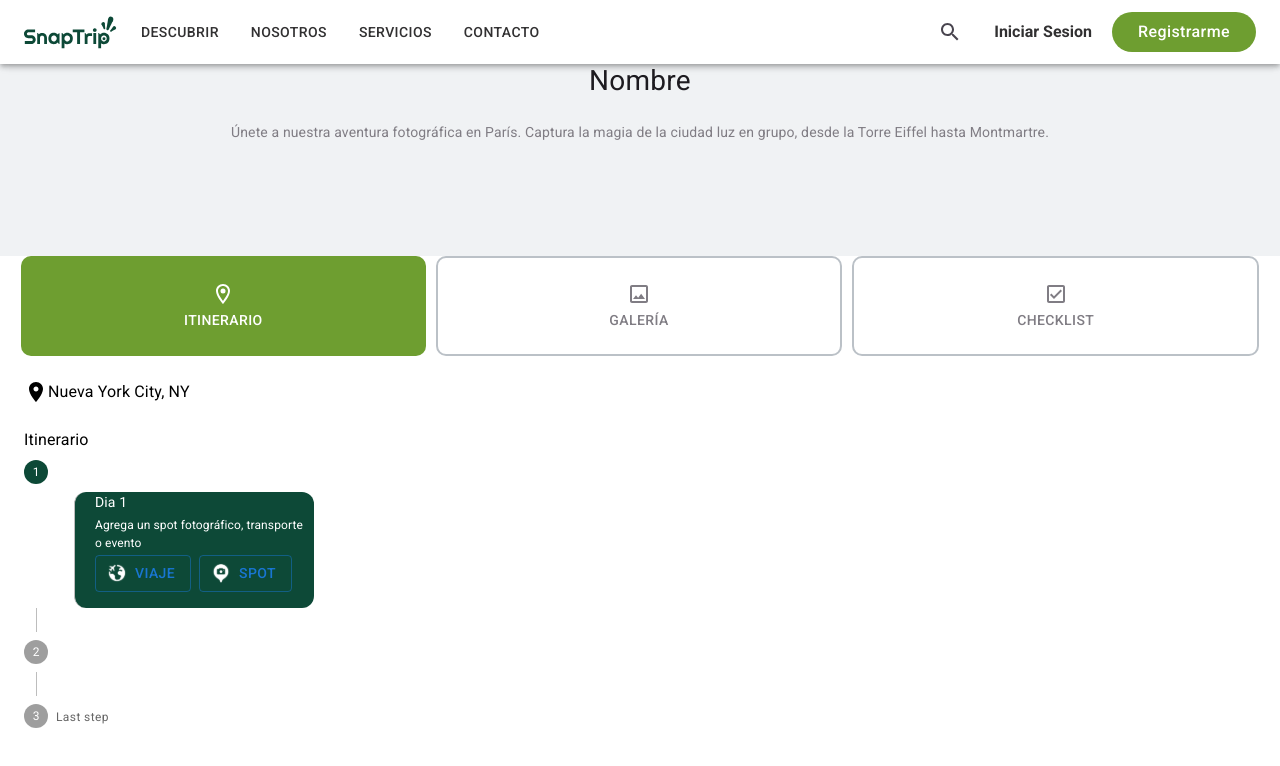
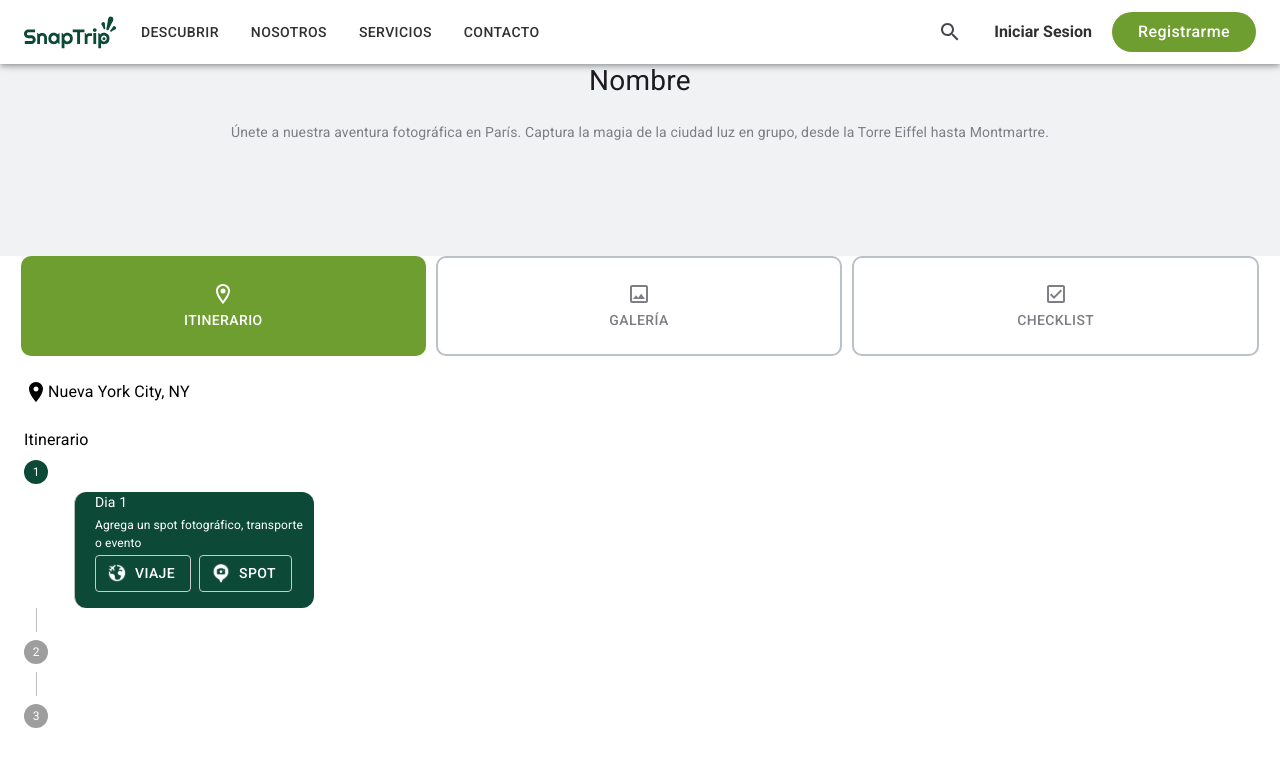
Before and after one commit to No-Country-simulation/s16-17-t-python-react, a React (Vite) app in the folder frontend/: page /create/events in a window 1280 px wide. Shown: the top 766 px of the page. Built offline with nearby package versions, Linux system fonts and the light colour scheme; no server answers.

Commit message:
Refactor: ajustes en la card de itinerario (eventos) y adicion de estado para viajes y spot

```diff
--- a/frontend/src/pages/events/CreateEvents/EventsTravel.jsx
+++ b/frontend/src/pages/events/CreateEvents/EventsTravel.jsx
@@ -15,6 +15,7 @@ import {
 import { useState } from 'react'
 import LocationOnIcon from '@mui/icons-material/LocationOn'
 import { StepperCard } from './StepperCard/StepperCard'
+import useStepStore from '../../../store/step'
 
 export const EventsTravel = () => {
 	const steps = [
@@ -36,7 +37,7 @@ export const EventsTravel = () => {
 		},
 	]
 
-	const [activeStep, setActiveStep] = useState(0)
+	/* const [activeStep, setActiveStep] = useState(0)
 
 	const handleNext = () => {
 		setActiveStep((prevActiveStep) => prevActiveStep + 1)
@@ -48,7 +49,10 @@ export const EventsTravel = () => {
 
 	const handleReset = () => {
 		setActiveStep(0)
-	}
+	} */
+
+	const { activeStep, previousStep, resetStep } = useStepStore()
+
 	return (
 		<>
 			<Stack spacing={3}>
@@ -65,9 +69,7 @@ export const EventsTravel = () => {
 							<StepLabel
 								optional={
 									index === 2 ?
-										<Typography variant="caption">
-											Last step
-										</Typography>
+										<Typography variant="caption"></Typography>
 									:	null
 								}
 								sx={{
@@ -78,9 +80,7 @@ export const EventsTravel = () => {
 										color: '#0D4937 !important',
 									},
 								}}
-							>
-								{step.label}
-							</StepLabel>
+							></StepLabel>
 							<StepContent
 								sx={{
 									backgroundColor: '#0D4937',
--- a/frontend/src/pages/events/CreateEvents/StepperCard/StepperCard.jsx
+++ b/frontend/src/pages/events/CreateEvents/StepperCard/StepperCard.jsx
@@ -12,6 +12,7 @@ import {
 	IconButton,
 	styled,
 } from '@mui/material'
+import useStepStore from '../../../../store/step'
 import TravelExploreIcon from '@mui/icons-material/TravelExplore'
 import FlightTakeoffIcon from '@mui/icons-material/FlightTakeoff'
 import DirectionsBusIcon from '@mui/icons-material/DirectionsBus'
@@ -23,10 +24,10 @@ import CheckIcon from '@mui/icons-material/Check'
 export const StepperCard = () => {
 	const StyledTextField = styled(TextField)`
 		& .MuiOutlinedInput-root .MuiOutlinedInput-notchedOutline {
-			border-color: #fff;
+			border-color: #bbc1c7;
 		}
 		& .MuiFormLabel-root {
-			color: #fff;
+			color: #bbc1c7;
 		}
 		& .Mui-focused .MuiOutlinedInput-notchedOutline {
 			border-color: #fff;
@@ -47,19 +48,30 @@ export const StepperCard = () => {
 			color: #fff;
 		}
 	`
-	const [showForm, setShowForm] = useState(false)
+	const [showSpotForm, setShowSpotForm] = useState(false)
+	const [showTravelForm, setShowTravelForm] = useState(false)
 
 	const handleTravelClick = () => {
-		setShowForm(true)
+		setShowTravelForm(true)
 	}
 
 	const closeTravel = () => {
-		setShowForm(false)
+		setShowTravelForm(false)
 	}
+
+	const handleSpotClick = () => {
+		setShowSpotForm(true)
+	}
+
+	const closeSpot = () => {
+		setShowSpotForm(false)
+	}
+
+	const { nextStep } = useStepStore()
 
 	return (
 		<>
-			{!showForm && (
+			{!showTravelForm && !showSpotForm && (
 				<Box
 					sx={{
 						display: 'flex',
@@ -82,11 +94,20 @@ export const StepperCard = () => {
 								/>
 							}
 							onClick={handleTravelClick}
+							sx={{
+								borderColor: '#c9c9c9',
+								color: '#fff',
+								'&:hover': {
+									borderColor: 'transparent',
+									backgroundColor: '#6E9E30',
+								},
+							}}
 						>
 							Viaje
 						</Button>
 						<Button
 							variant="outlined"
+							onClick={handleSpotClick}
 							startIcon={
 								<img
 									src={SpotIcon}
@@ -94,6 +115,14 @@ export const StepperCard = () => {
 									height="20px"
 								/>
 							}
+							sx={{
+								borderColor: '#c9c9c9',
+								color: '#fff',
+								'&:hover': {
+									borderColor: 'transparent',
+									backgroundColor: '#6E9E30',
+								},
+							}}
 						>
 							Spot
 						</Button>
@@ -101,7 +130,7 @@ export const StepperCard = () => {
 				</Box>
 			)}
 
-			{showForm && (
+			{showTravelForm /* Refactorizar código */ && (
 				<Box
 					sx={{
 						display: 'flex',
@@ -173,6 +202,58 @@ export const StepperCard = () => {
 					</Stack>
 				</Box>
 			)}
+			{showSpotForm && (
+				<Box
+					sx={{
+						display: 'flex',
+						flexDirection: 'column',
+						mt: '10px',
+						gap: '15px',
+					}}
+				>
+					<Typography fontSize="14px">Dia 1</Typography>
+					<Stack spacing={2}>
+						<StyledTextField label="Nombre" variant="outlined" />
+						<StyledTextField label="Lugar" variant="outlined" />
+						<Box
+							sx={{
+								display: 'flex',
+								gap: '10px',
+							}}
+						>
+							<StyledTextField
+								label="Empieza"
+								variant="outlined"
+							/>
+							<StyledTextField
+								label="Termina"
+								variant="outlined"
+							/>
+						</Box>
+						<StyledTextField label="Notas" variant="outlined" />
+					</Stack>
+					<Stack
+						direction="row"
+						sx={{
+							alignSelf: 'flex-end',
+							mt: '15px',
+						}}
+					>
+						<IconButton sx={{ color: '#fff' }} onClick={closeSpot}>
+							<CloseIcon />
+						</IconButton>
+						<IconButton
+							sx={{
+								color: '#6E9E30',
+								backgroundColor: '#EFEFEF',
+							}}
+							onClick={nextStep}
+						>
+							<CheckIcon />
+						</IconButton>
+					</Stack>
+				</Box>
+			)}
 		</>
 	)
 }
--- /dev/null
+++ b/frontend/src/store/step.js
@@ -0,0 +1,12 @@
+/* eslint-disable no-magic-numbers */
+import { create } from 'zustand'
+
+const useStepStore = create((set) => ({
+	activeStep: 0,
+	nextStep: () => set((state) => ({ activeStep: state.activeStep + 1 })),
+	previousStep: () => set((state) => ({ activeStep: state.activeStep - 1 })),
+	resetStep: () => set({ activeStep: 0 }),
+	setActiveStep: (step) => set({ activeStep: step }),
+}))
+
+export default useStepStore
```
